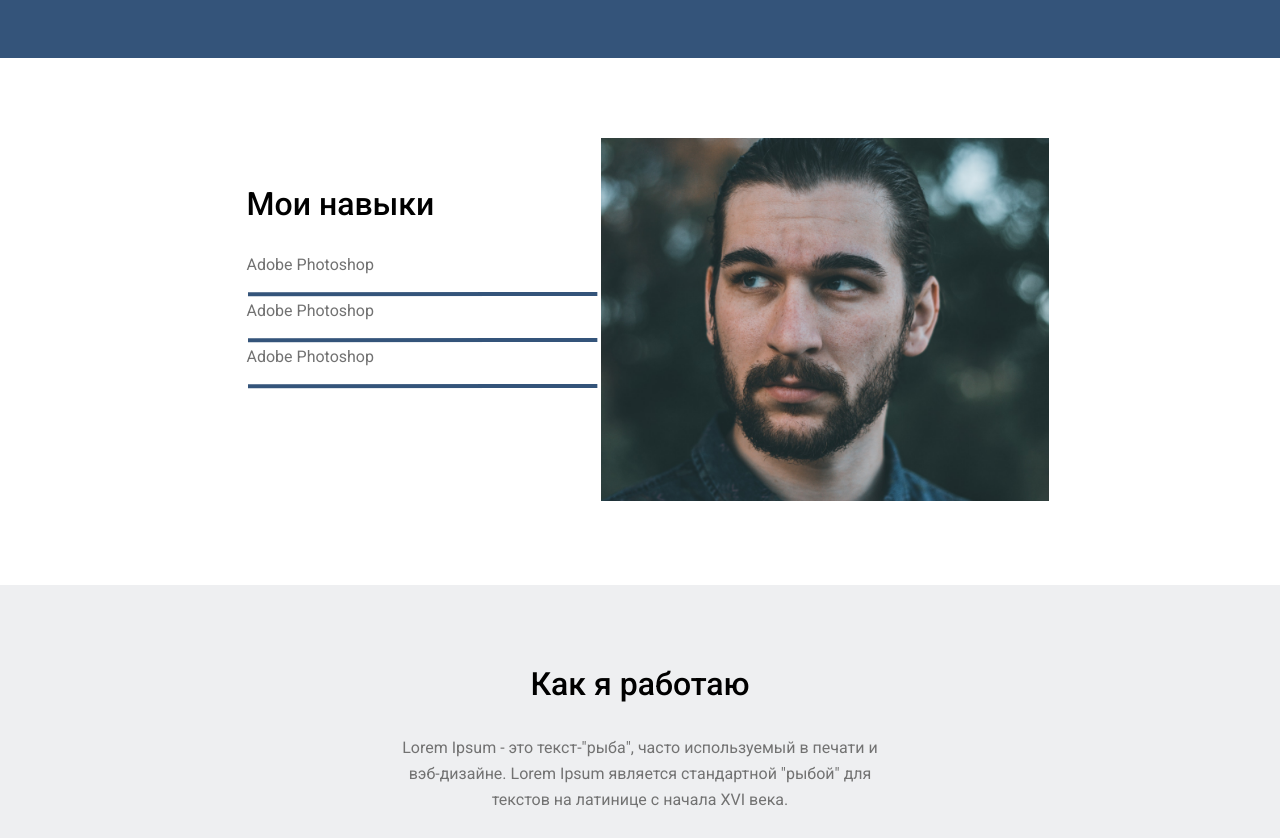
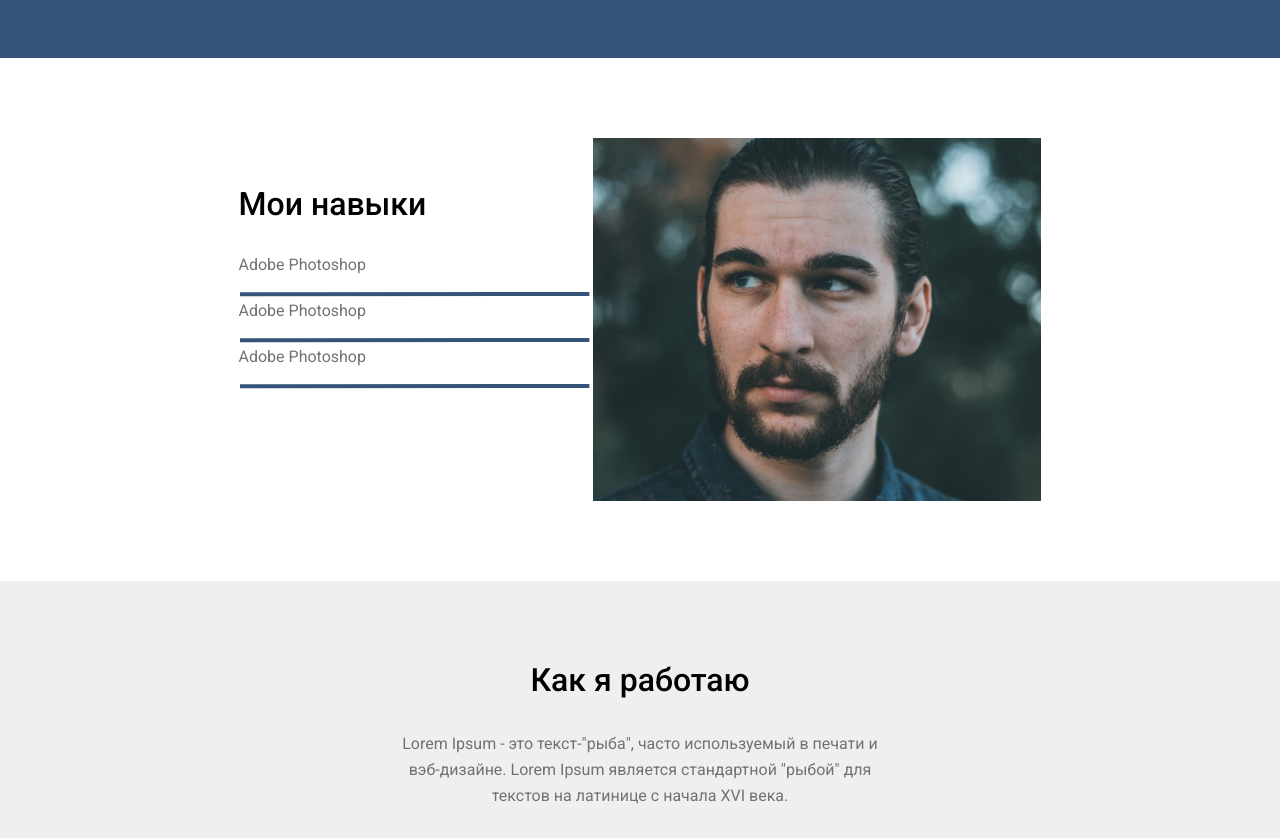
Before and after one commit to andy-devs/single-page-designer-website, a plain HTML site: page index.html in a window 1280 px wide. Shown: the part 1106-1944 px from the top of the page. Drawn offline with Linux system fonts and the light colour scheme; a web font is replaced by a local one.

Commit message:
some fix

```diff
--- a/index.html
+++ b/index.html
@@ -121,9 +121,7 @@
                     <img src="./images/grey-line.svg" alt="" />
                 </div>
             </div>
-            <div class="skills__photo">
-                <img src="./images/guy photo.png" alt="" />
-            </div>
+            <img class="skills__photo" src="./images/guy photo.png" alt="" />
         </section>
         <section id="video">
             <div class="video__title">
--- a/style.css
+++ b/style.css
@@ -168,7 +168,7 @@ body {
     font-size: 1.3rem;
 }
 #skills {
-    padding: 5rem 0 5rem 0;
+    padding: 5rem 1rem 5rem 1rem;
     max-width: 1000px;
     margin: auto;
     display: flex;
@@ -179,7 +179,7 @@ body {
 .skills__list {
     display: flex;
     flex-direction: column;
-    padding: 3rem 0 0 1rem;
+    padding: 3rem 0 0 0;
 }
 .skills__list h2 {
     font-weight: 500;
@@ -199,7 +199,7 @@ body {
     position: relative;
     top: -1.26rem;
 }
-.skills__photo img {
+.skills__photo {
     max-width: 28rem;
     height: auto;
 }
@@ -477,4 +477,8 @@ textarea {
         margin-top: 1rem;
         width: 100%;
     }
+
+    .skills__list__item img {
+        height: auto;
+    }
 }
```
